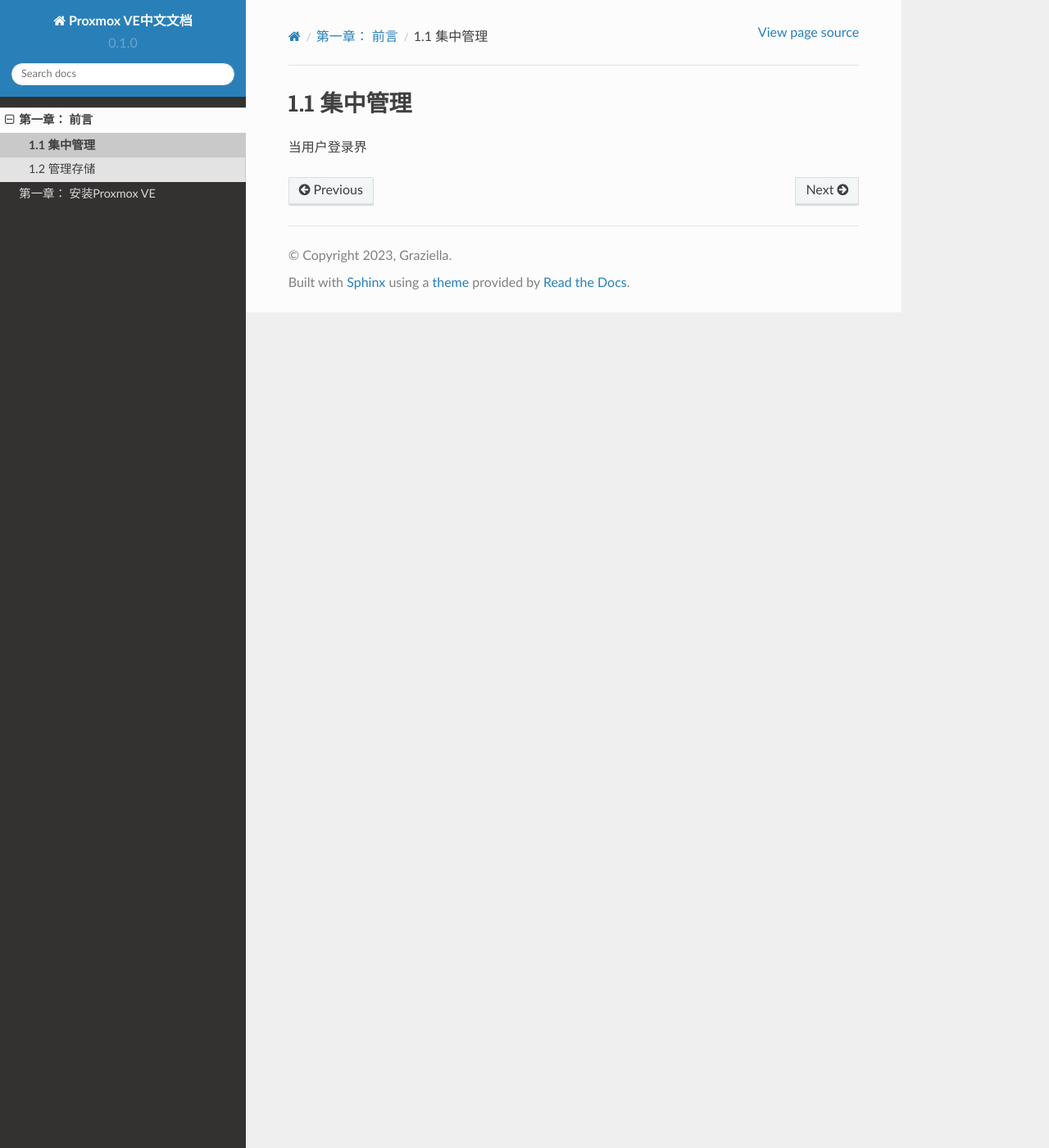
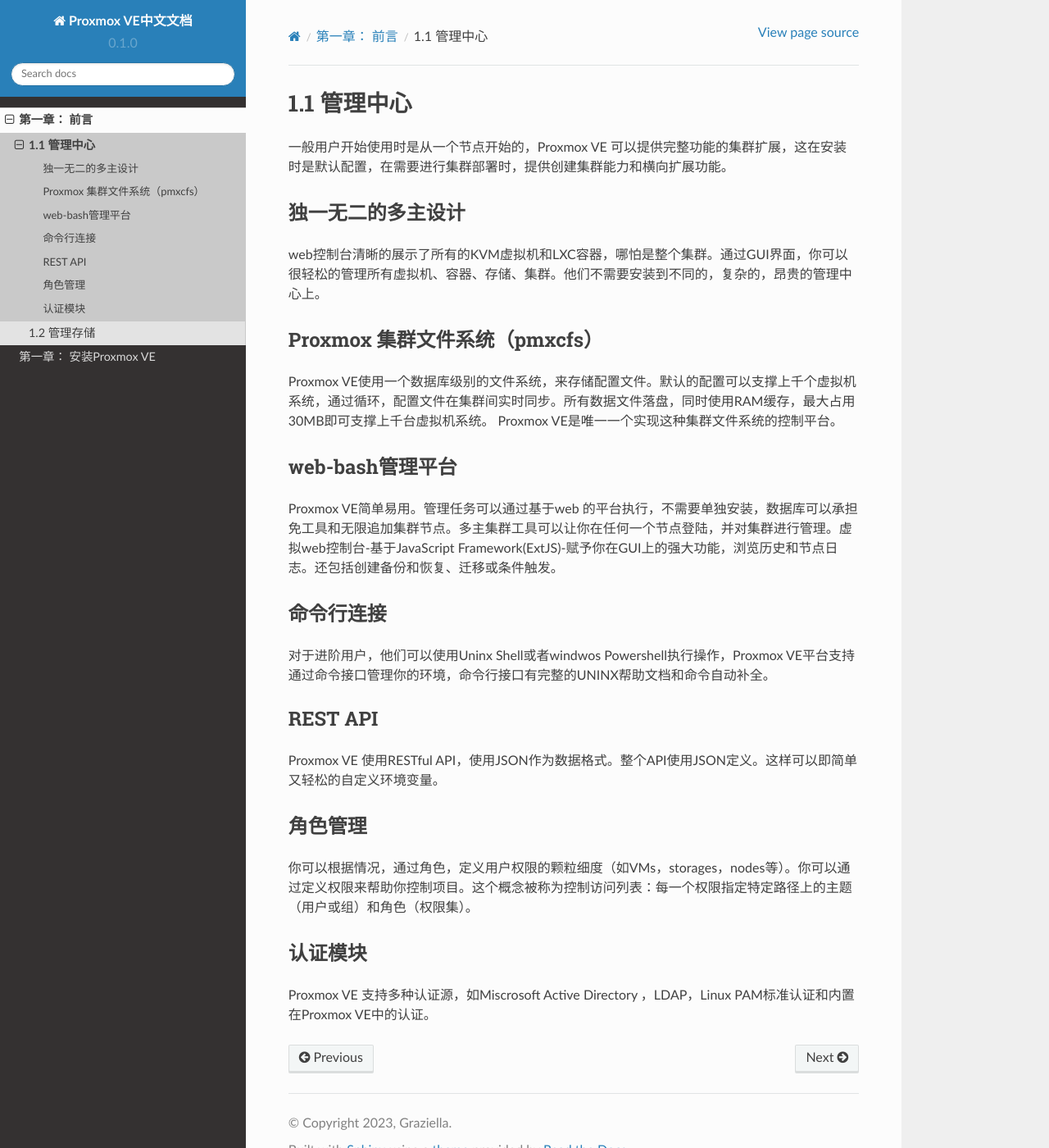
Before and after one commit to bt7-vip/JG-H, a Sphinx documentation site: the page built from docs/source/_introduction/1.1_central_management.md, in a window 1280 px wide and 1400 px high. Shown: the whole window at 82% size. Built offline with Sphinx 7.4.7 and the Read the Docs theme 2.0.0, drawn with Linux system fonts in a browser that asks for light colours; pages that are not in the unit, such as notebooks, are missing from menus.

Commit message:
1.1update

```diff
--- a/docs/source/_introduction/1.1_central_management.md
+++ b/docs/source/_introduction/1.1_central_management.md
@@ -1,2 +1,23 @@
-## 1.1 集中管理
-  当用户登录界
+## 1.1 管理中心
+  一般用户开始使用时是从一个节点开始的，Proxmox VE 可以提供完整功能的集群扩展，这在安装时是默认配置，在需要进行集群部署时，提供创建集群能力和横向扩展功能。
+
+### 独一无二的多主设计
+  web控制台清晰的展示了所有的KVM虚拟机和LXC容器，哪怕是整个集群。通过GUI界面，你可以很轻松的管理所有虚拟机、容器、存储、集群。他们不需要安装到不同的，复杂的，昂贵的管理中心上。
+
+### Proxmox 集群文件系统（pmxcfs）
+  Proxmox VE使用一个数据库级别的文件系统，来存储配置文件。默认的配置可以支撑上千个虚拟机系统，通过循环，配置文件在集群间实时同步。所有数据文件落盘，同时使用RAM缓存，最大占用30MB即可支撑上千台虚拟机系统。
+  Proxmox VE是唯一一个实现这种集群文件系统的控制平台。
+
+### web-bash管理平台
+  Proxmox VE简单易用。管理任务可以通过基于web 的平台执行，不需要单独安装，数据库可以承担免工具和无限追加集群节点。多主集群工具可以让你在任何一个节点登陆，并对集群进行管理。虚拟web控制台-基于JavaScript Framework(ExtJS)-赋予你在GUI上的强大功能，浏览历史和节点日志。还包括创建备份和恢复、迁移或条件触发。
+### 命令行连接
+  对于进阶用户，他们可以使用Uninx Shell或者windwos Powershell执行操作，Proxmox VE平台支持通过命令接口管理你的环境，命令行接口有完整的UNINX帮助文档和命令自动补全。
+
+### REST API
+  Proxmox VE 使用RESTful API，使用JSON作为数据格式。整个API使用JSON定义。这样可以即简单又轻松的自定义环境变量。
+
+### 角色管理
+  你可以根据情况，通过角色，定义用户权限的颗粒细度（如VMs，storages，nodes等）。你可以通过定义权限来帮助你控制项目。这个概念被称为控制访问列表：每一个权限指定特定路径上的主题（用户或组）和角色（权限集）。
+
+### 认证模块
+  Proxmox VE 支持多种认证源，如Miscrosoft Active Directory ，LDAP，Linux PAM标准认证和内置在Proxmox VE中的认证。
```
